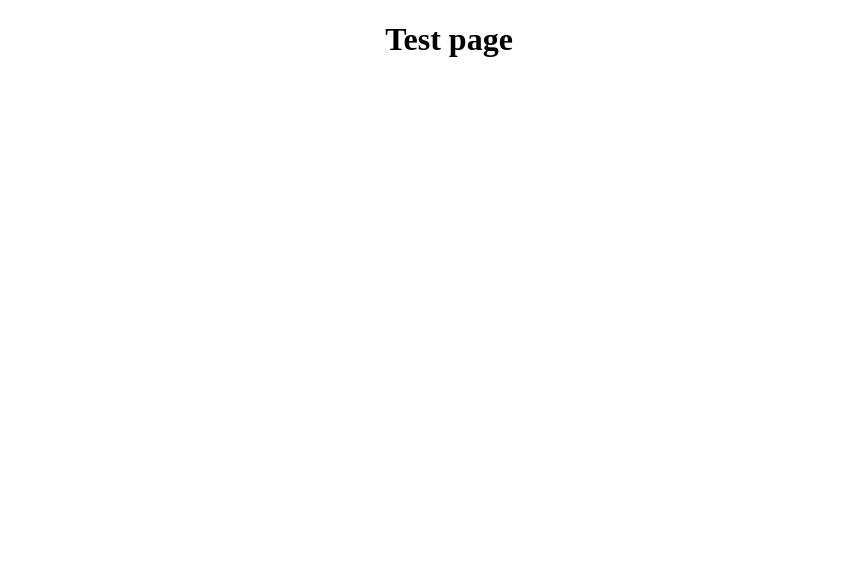
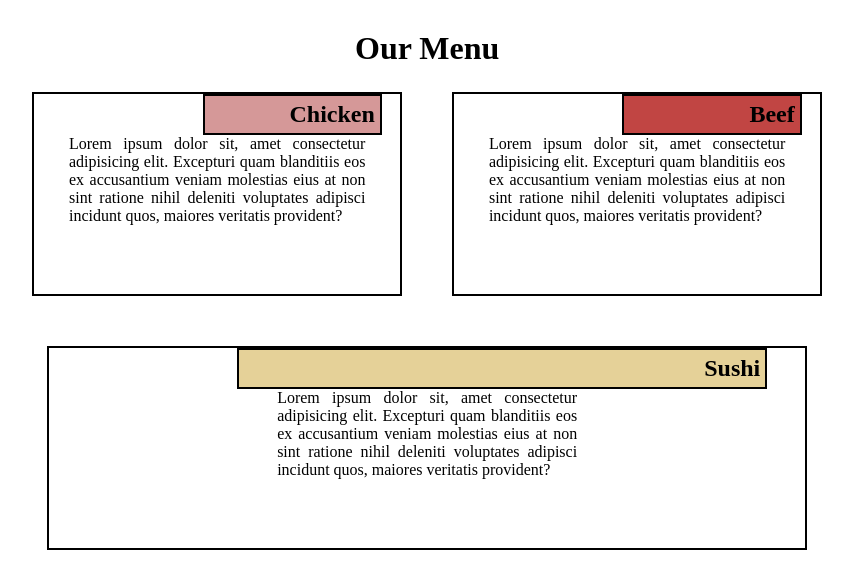
Before and after one commit to NA-Siddiky/module2-solution, a plain HTML site: page index.html in a window 1280 px wide. Shown: the whole page, without its empty margins (191-1044 px from the left). Drawn offline with Linux system fonts and the light colour scheme.

Commit message:
complete Assignment

```diff
--- a/index.html
+++ b/index.html
@@ -10,14 +10,46 @@
 </head>
 
 <body>
-    <div>
-        <div class="header">
-            <h1>Test page</h1>
-        </div>
-        <div>
+    <div class="main">
+        <h1>Our Menu</h1>
+        <div class="itemContainer">
 
+            <div class="itemMainBox">
+                <div class="itemSingleBox">
+                    <h2 id="itemSubBoxOne">Chicken</h2>
+                    <p>Lorem ipsum dolor sit, amet consectetur adipisicing elit. Excepturi quam blanditiis eos ex
+                        accusantium veniam molestias eius at non sint ratione nihil deleniti voluptates adipisci
+                        incidunt
+                        quos, maiores veritatis provident?
+                    </p>
+                </div>
+            </div>
+
+
+            <div class="itemMainBox">
+                <div class="itemSingleBox">
+                    <h2 id="itemSubBoxTwo">Beef</h2>
+                    <p>Lorem ipsum dolor sit, amet consectetur adipisicing elit. Excepturi quam blanditiis eos ex
+                        accusantium veniam molestias eius at non sint ratione nihil deleniti voluptates adipisci
+                        incidunt
+                        quos, maiores veritatis provident?
+                    </p>
+                </div>
+            </div>
+
+            <div class="itemMainBox">
+                <div class="itemSingleBox">
+                    <h2 id="itemSubBoxThree">Sushi</h2>
+                    <p>Lorem ipsum dolor sit, amet consectetur adipisicing elit. Excepturi quam blanditiis eos ex
+                        accusantium veniam molestias eius at non sint ratione nihil deleniti voluptates adipisci
+                        incidunt
+                        quos, maiores veritatis provident?
+                    </p>
+                </div>
+            </div>
         </div>
     </div>
+
 </body>
 
 </html>
--- a/style.css
+++ b/style.css
@@ -1,3 +1,54 @@
-.header{
-    text-align: center;
+* {
+  margin: 0 auto;
+  max-width: 90%;
 }
+.main {
+  text-align: center;
+  margin: 30px;
+}
+
+.itemContainer {
+  display: flex;
+  flex-wrap: wrap;
+  justify-content: center;
+}
+
+.itemMainBox {
+  height: 200px;
+  border: 2px solid black;
+  flex: 1 1 300px;
+  margin: 25px;
+}
+
+.itemMainBox p {
+  width: 300px;
+  text-align: justify;
+}
+
+.itemSingleBox {
+  text-align: right;
+}
+.itemSingleBox h2 {
+  margin-left: 150px;
+  border: 2px solid black;
+  padding: 5px;
+}
+
+#itemSubBoxOne {
+  background-color: #d59898;
+}
+#itemSubBoxTwo {
+  background-color: #c14543;
+}
+#itemSubBoxThree {
+  background-color: #e5d198;
+}
+
+@media (max-width: 768px) {
+  .itemContainer {
+    height: auto;
+    display: flex;
+    align-items: center;
+    flex-direction: column;
+  }
+}
```
